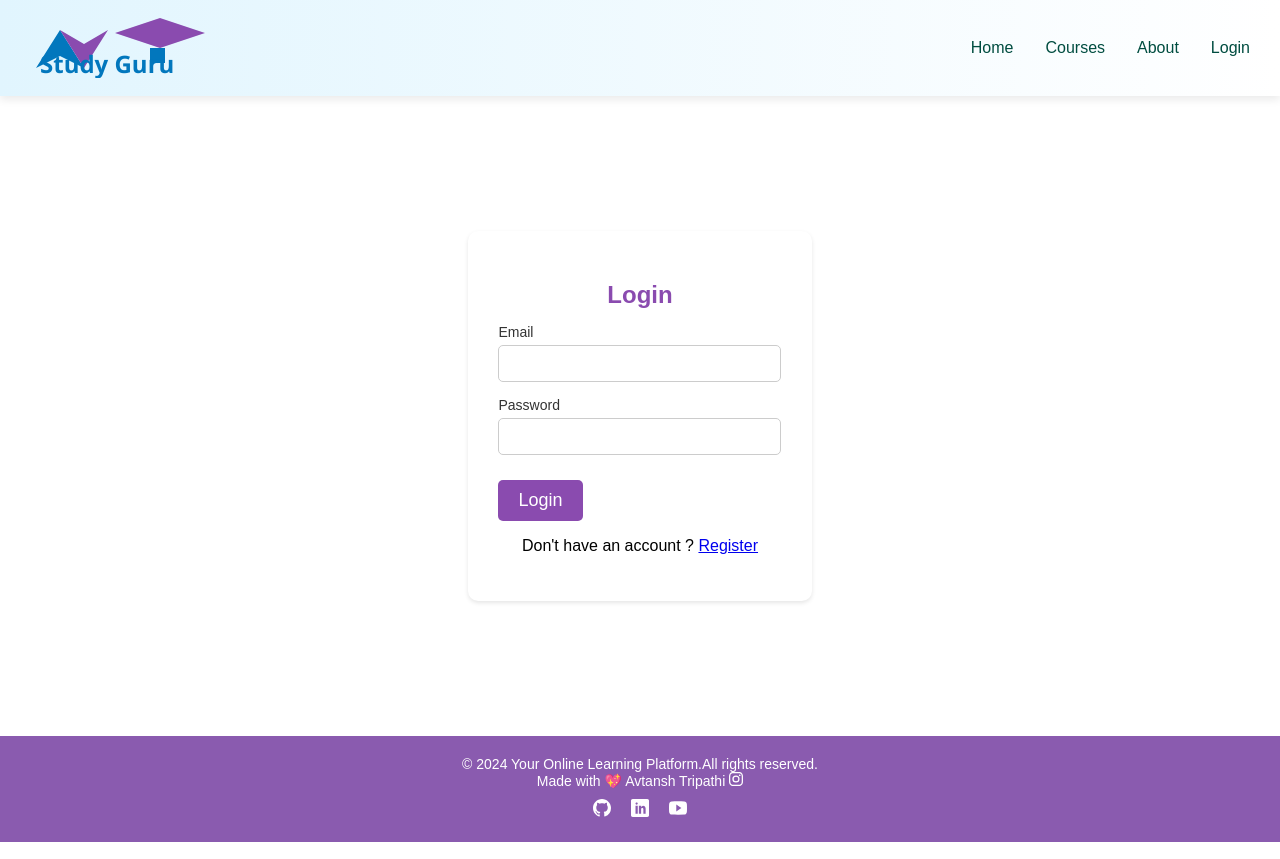
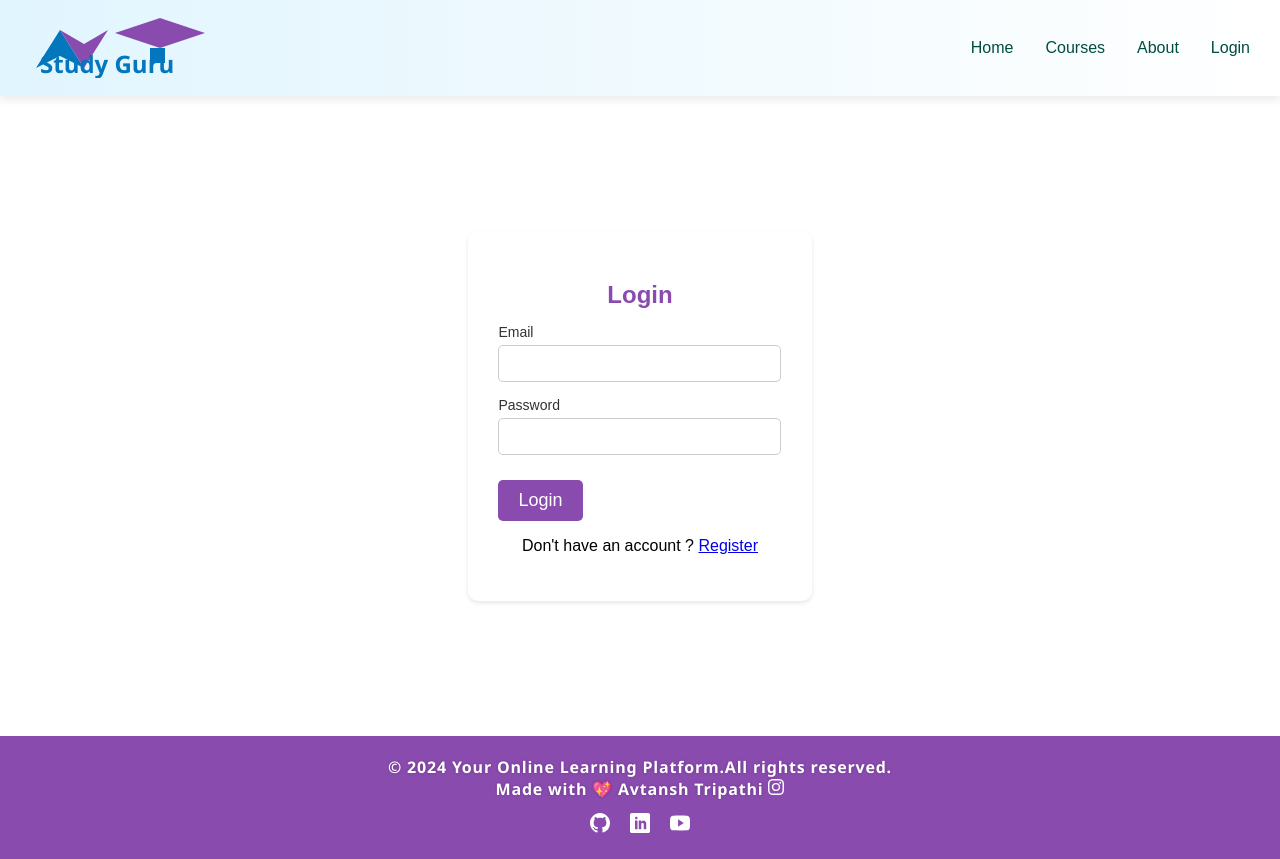
Before and after one commit to Avtansh88/studygurufrontend, a React (Vite) app: page /admin/users in a window 1280 px wide. Built offline with nearby package versions, Linux system fonts and the light colour scheme; no server answers.

Commit message:
Update footer.css

```diff
--- a/src/components/footer/footer.css
+++ b/src/components/footer/footer.css
@@ -1,40 +1,65 @@
-footer{
-    background-color: #8a5baf;
+footer {
+  background-color: #8a4baf;  /* same purple as before */
   color: white;
   padding: 20px 0;
   text-align: center;
   bottom: 0;
+  font-family: 'Segoe UI', Tahoma, Geneva, Verdana, sans-serif;
 
-    .footer-content{
+  .footer-content {
     max-width: 1200px;
     margin: 0 auto;
+    padding: 0 15px;
 
-
-        p{
+    p {
       margin: 0;
-            font-size: 14px;
+      font-size: 16px;
+      font-weight: 600;
+      letter-spacing: 0.05em;
+      color: white;
+      text-shadow: 0 0 3px rgba(0, 0, 0, 0.25);
     }
 
-        a{
+    a {
       text-decoration: none;
-            color: inherit;
+      color: white;
+      font-weight: 700;
+      transition: color 0.3s ease;
+
+      &:hover {
+        color: #d1aaff; /* light purple highlight on hover */
+      }
     }
 
-        .social-links{
-           margin-top: 10px;
+    .social-links {
+      margin-top: 12px;
 
-           a{
+      a {
         color: white;
-            font-size: 18px;
+        font-size: 20px;
         margin: 0 10px;
-            text-decoration: none;
-            transition: color 0.3s ease;
+        transition: color 0.3s ease, transform 0.3s ease;
 
-            &:hover{
-                color: #f5f5f5;
-            }
-
+        &:hover {
+          color: #d1aaff;
+          transform: scale(1.1);
         }
       }
     }
   }
+
+  @media (max-width: 768px) {
+    padding: 18px 10px;
+
+    .footer-content {
+      p {
+        font-size: 14px;
+      }
+
+      .social-links a {
+        font-size: 18px;
+        margin: 0 8px;
+      }
+    }
+  }
+}
```
Lines whose indentation alone changed are shown as unchanged.
